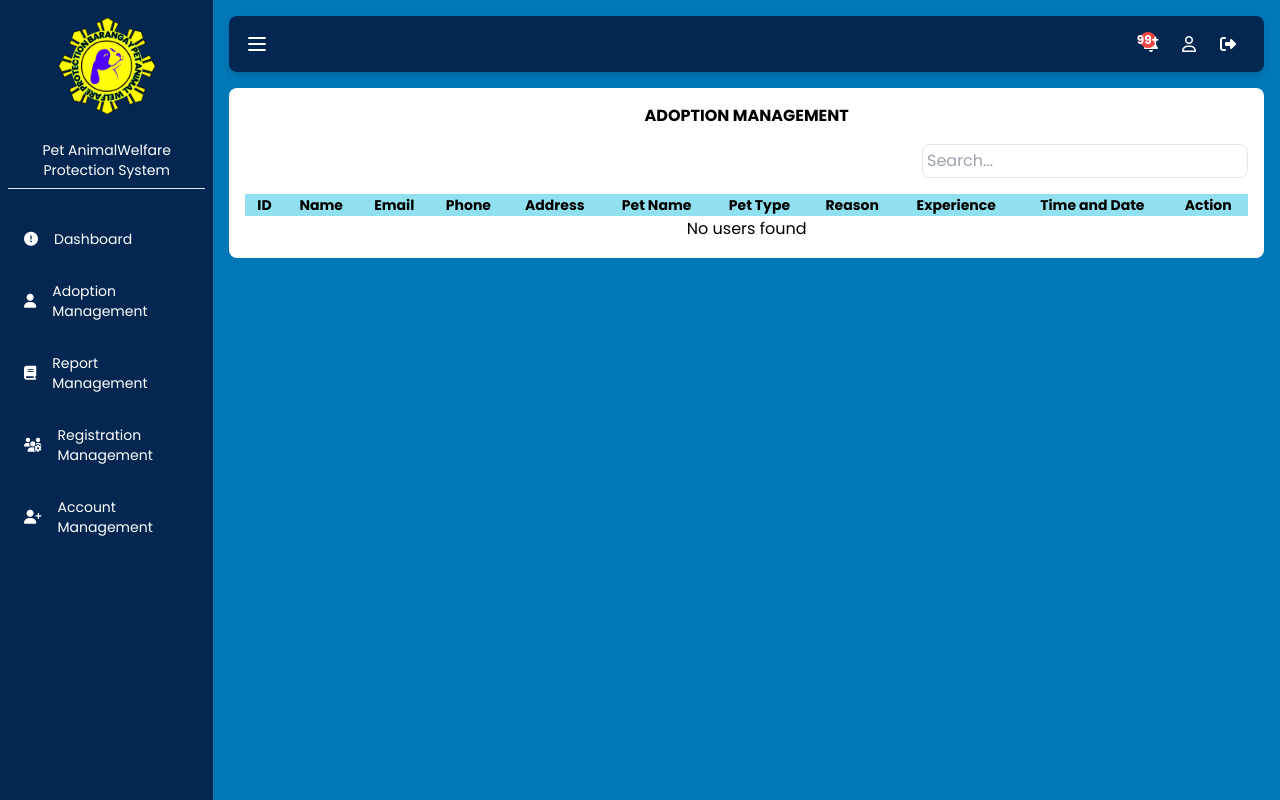
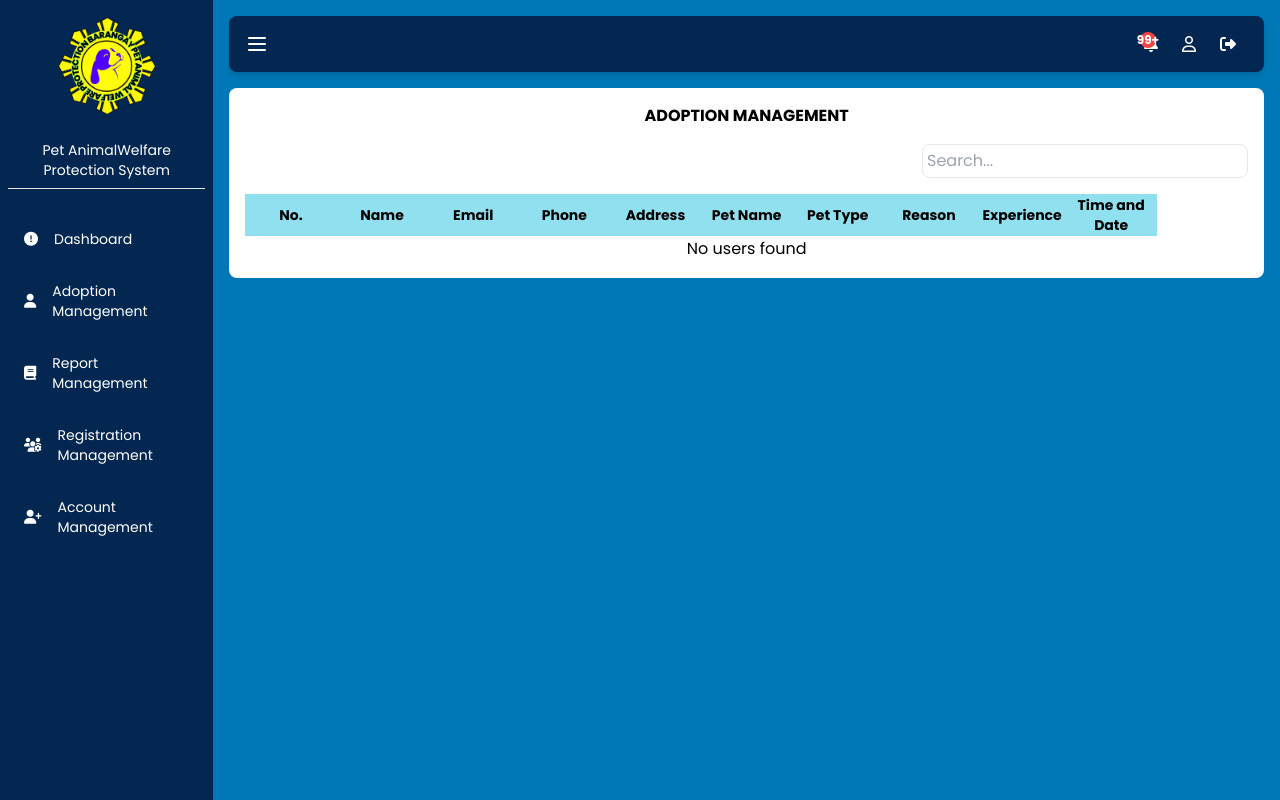
Before and after one commit to Wendhil/petlog, a PHP site: page /petlog/admin/admin_adoption.php in a window 1280 px wide. Run offline with PHP 8.4, Linux system fonts and the light colour scheme; the visitor is signed in with stand-in values (Sample User, id 1); data that the repository does not hold is empty; some libraries are stand-ins or nearby versions.

Commit message:
changess

```diff
--- a/admin/admin_adoption.php
+++ b/admin/admin_adoption.php
@@ -102,21 +102,19 @@ if (isset($_GET['adopt_id'])) {
 <span></span>
 <input class="border p-1 rounded-lg" type="text" placeholder="Search...">
 </div>
-<table class="w-full h-90%">
+<table class="w-full table-fixed">
           <thead>
             <tr class="bg-[#90e0ef]">
-              <th class="text-sm text-center my-4 px-2">ID</th>
-              <th class="text-sm text-center my-4 px-2">Name</th>
-              <th class="text-sm text-center my-4 px-2">Email</th>
-              <th class="text-sm text-center my-4 px-2">Phone</th>
-              <th class="text-sm text-center my-4 px-2">Address</th>
-              <th class="text-sm text-center my-4 px-2">Pet Name</th>
-              <th class="text-sm text-center my-4 px-2">Pet Type</th>
-              <th class="text-sm text-center my-4 px-2">Reason</th>
-              <th class="text-sm text-center my-4 px-2">Experience</th>
-              <th class="text-sm text-center my-4 px-2">Time and Date</th>
-              <th class="text-sm text-center my-4 px-2">Action</th>
-
+              <th class="text-sm text-center  px-2">No.</th>
+              <th class="text-sm text-center  px-2">Name</th>
+              <th class="text-sm text-center  px-2">Email</th>
+              <th class="text-sm text-center  px-2">Phone</th>
+              <th class="text-sm text-center  px-2">Address</th>
+              <th class="text-sm text-center  px-2">Pet Name</th>
+              <th class="text-sm text-center  px-2">Pet Type</th>
+              <th class="text-sm text-center  px-2">Reason</th>
+              <th class="text-sm text-center  px-2">Experience</th>
+              <th class="text-sm text-center  px-2">Time and Date</th>
             </tr>
           </thead>
           <tbody>
@@ -126,26 +124,35 @@ if (isset($_GET['adopt_id'])) {
             $result = $conn->query($sql);
 
             if ($result->num_rows > 0) {
+              $rowNumber = 0;
+               // Loop through each row and output data
+                while ($row = $result->fetch_assoc()) {
 
-                // Loop through each row and output data
-                while ($row = $result->fetch_assoc()) {
+                  if(empty($row['name']) || empty($row['email']) || empty($row['phone']) || empty($row['address']) || empty($row['pet_name']) || empty($row['pet_type']) || empty($row['reason']) || empty($row['experience']) || empty($row['created_at']) ){
+                    $rowNumber = 0;
+                  }else{
+                     $rowNumber++;
+                  }
+
+
                     echo "<tr  class='bg-blue-200 hover:bg-blue-400'>";
-                    echo "<td class='text-sm text-center px-2'>" . $row['adopt_id'] . "</td>";
-                    echo "<td class='text-sm text-center px-2'>" . $row['name'] . "</td>";
-                    echo "<td class='text-sm text-center px-2'>" . $row['email'] . "</td>";
-                    echo "<td class='text-sm text-center px-2'>" . $row['phone'] . "</td>";
-                    echo "<td class='text-sm text-center px-2'>" . $row['address'] . "</td>";
-                    echo "<td class='text-sm text-center px-2'>" . $row['pet_name'] . "</td>";
-                    echo "<td class='text-sm text-center px-2'>" . $row['pet_type'] . "</td>";
-                    echo "<td class='text-sm text-center px-2'>" . $row['reason'] . "</td>";
-                    echo "<td class='text-sm text-center px-2'>" . $row['experience'] . "</td>";
+                    echo "<td class='text-sm text-center px-2'>" . $rowNumber . "</td>";
+                    echo "<td class='text-sm text-center px-2 whitespace-nowrap truncate '>" . $row['name'] . "</td>";
+                    echo "<td class='text-sm text-center px-2 whitespace-nowrap truncate'>" . $row['email'] . "</td>";
+                    echo "<td class='text-sm text-center px-2 whitespace-nowrap truncate'>" . $row['phone'] . "</td>";
+                    echo "<td class='text-sm text-center px-2 whitespace-nowrap truncate'>" . $row['address'] . "</td>";
+                    echo "<td class='text-sm text-center px-2 whitespace-nowrap truncate'>" . $row['pet_name'] . "</td>";
+                    echo "<td class='text-sm text-center px-2 whitespace-nowrap truncate'>" . $row['pet_type'] . "</td>";
+                    echo "<td class='text-sm text-center px-2 whitespace-nowrap truncate'>" . $row['reason'] . "</td>";
+                    echo "<td class='text-sm text-center px-2 whitespace-nowrap truncate'>" . $row['experience'] . "</td>";
                     echo "<td class='text-sm text-center px-2'>" . $row['created_at'] . "</td>";
                     // Add Action Buttons
-                    echo "<td class='py-2 px-2 text-center px-2 flex justify-center space-x-2'>";
+                  /*  echo "<td class='py-2 px-2 text-center px-2 flex justify-center space-x-2'>";
                     echo " <a href='#' onclick=\"openUpdateRecordModal('{$row['adopt_id']}', '{$row['name']}', '{$row['email']}', '{$row['phone']}', '{$row['address']}', '{$row['pet_name']}', '{$row['pet_type']}', '{$row['reason']}', '{$row['experience']}')\" class='bg-yellow-500 text-white px-2 py-1  rounded-lg hover:bg-yellow-600'>Update</a>";
 
                     echo"<a href='#' onclick=\"openRecordDeleteModal('{$row['adopt_id']}')\" class='bg-red-500 text-white px-2 py-1 rounded-lg hover:bg-red-600'>Delete</a>";
                     echo "</td>";
+                    */
                     echo "</tr>";
                 }
             } else {
```
Also changed, not shown: admin/admin_acc.php (+10 -2 lines), admin/admin_dashboard.php (+6 -8 lines), admin/admin_reg.php (+22 -12 lines), admin/admin_report.php (+20 -11 lines).
